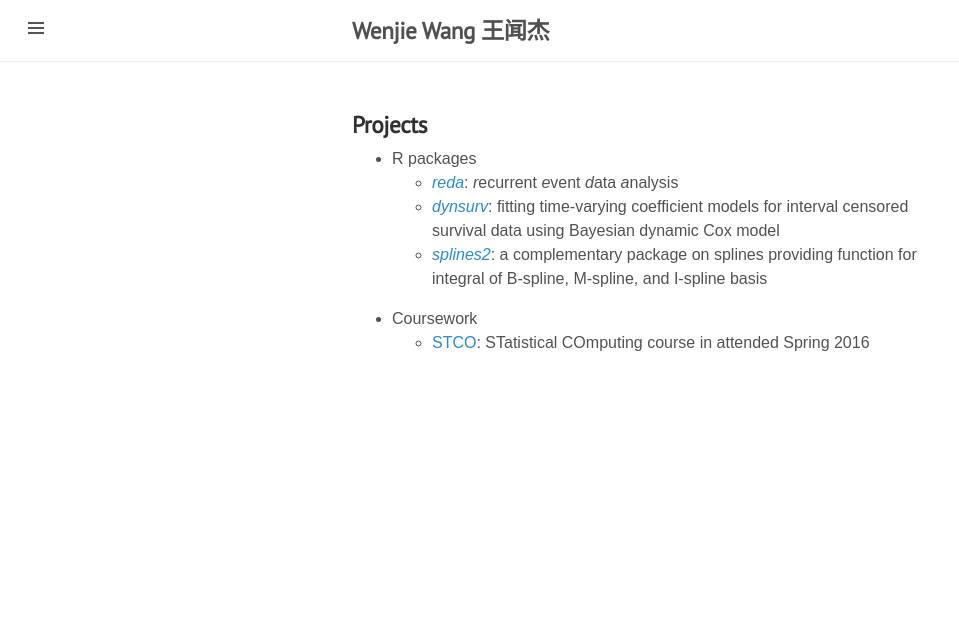
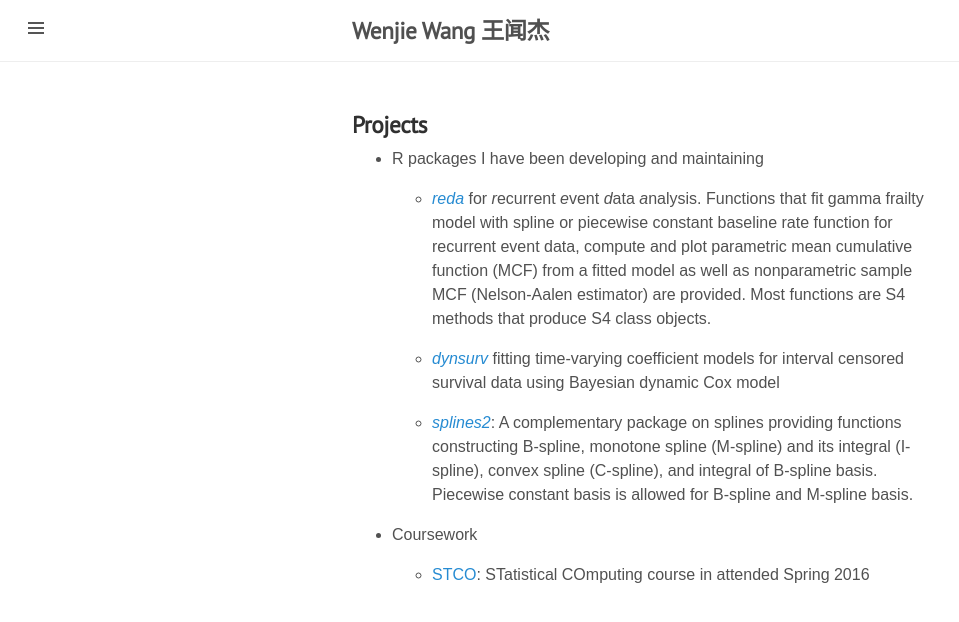
Before and after one commit to LiYanStat/wenjie2wang.github.io, a Jekyll site: the page built from projects.md, in a window 1280 px wide. Shown: the top 622 px of the page, without its empty margins (0-959 px from the left). Built offline with Jekyll 4.4.1, drawn with Linux system fonts in a browser that asks for light colours.

Commit message:
minor updates

```diff
--- a/projects.md
+++ b/projects.md
@@ -3,15 +3,24 @@ layout: page
 title: Projects
 ---
 
-+ R packages
-    + [*reda*](https://github.com/wenjie2wang/reda): *r*ecurrent *e*vent *d*ata
-      *a*nalysis
-    + [*dynsurv*](https://github.com/wenjie2wang/dynsurv): fitting time-varying
-    coefficient models for interval censored survival data using Bayesian
-    dynamic Cox model
-    + [*splines2*](https://github.com/wenjie2wang/splines2): a complementary
-      package on splines providing function for integral of B-spline, M-spline,
-      and I-spline basis
++ R packages I have been developing and maintaining
+
+    + [*reda*](https://github.com/wenjie2wang/reda) for *r*ecurrent *e*vent
+      *d*ata *a*nalysis. Functions that fit gamma frailty model with spline or
+      piecewise constant baseline rate function for recurrent event data,
+      compute and plot parametric mean cumulative function (MCF) from a fitted
+      model as well as nonparametric sample MCF (Nelson-Aalen estimator) are
+      provided.  Most functions are S4 methods that produce S4 class objects.
+
+    + [*dynsurv*](https://github.com/wenjie2wang/dynsurv) fitting time-varying
+      coefficient models for interval censored survival data using Bayesian
+      dynamic Cox model
+
+    + [*splines2*](https://github.com/wenjie2wang/splines2): A complementary
+      package on splines providing functions constructing B-spline, monotone
+      spline (M-spline) and its integral (I-spline), convex spline (C-spline),
+      and integral of B-spline basis.  Piecewise constant basis is allowed for
+      B-spline and M-spline basis.
 
 
 + Coursework
```
Also changed, not shown: index.md (+5 -4 lines).
